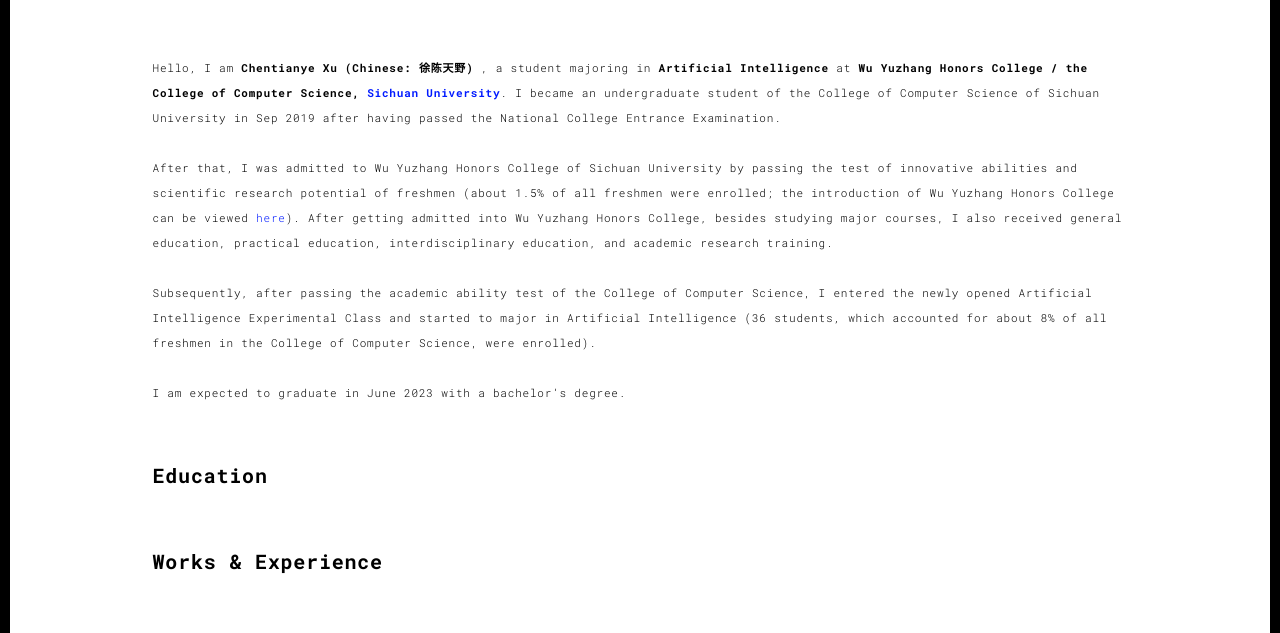
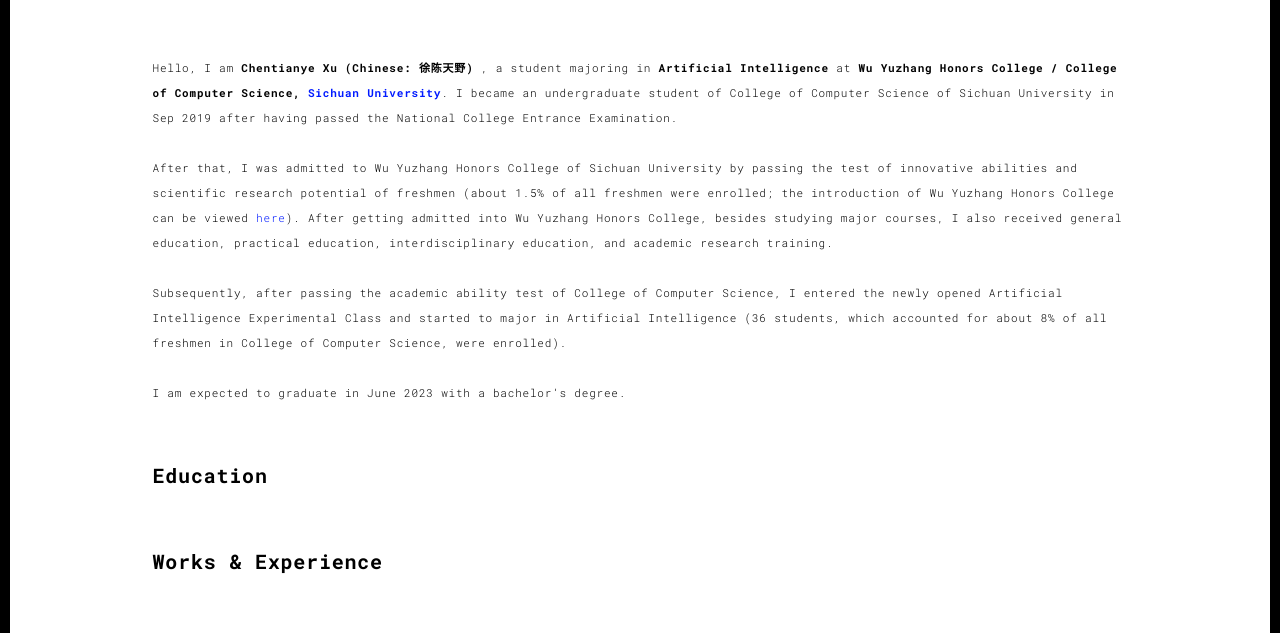
Before and after one commit to XuChentianye/XuChentianye.github.io, a plain HTML site: page about.html in a window 1280 px wide. Shown: the part 147-780 px from the top of the page. Drawn offline with Linux system fonts and the light colour scheme.

Commit message:
Update about.html

```diff
--- a/about.html
+++ b/about.html
@@ -56,7 +56,7 @@
           <div class="row">
             <div class="col-md-10 col-md-offset-1">
               <div class="row">
-			  <p>Hello, I am <b>Chentianye Xu (Chinese: 徐陈天野) </b>, a student majoring in <b>Artificial Intelligence</b> at <b>Wu Yuzhang Honors College / the College of Computer Science, <a href="https://en.wikipedia.org/wiki/Sichuan_University">Sichuan University</a></b>. I became an undergraduate student of the College of Computer Science of Sichuan University in Sep 2019 after having passed the National College Entrance Examination. <br/><br/>After that, I was admitted to Wu Yuzhang Honors College of Sichuan University by passing the test of innovative abilities and scientific research potential of freshmen (about 1.5% of all freshmen were enrolled; the introduction of Wu Yuzhang Honors College can be viewed <a href=" https://scu.edu.cn/wyzxy/xygk/wygs.htm">here</a>). After getting admitted into Wu Yuzhang Honors College, besides studying major courses, I also received general education, practical education, interdisciplinary education, and academic research training.<br/><br/>Subsequently, after passing the academic ability test of the College of Computer Science, I entered the newly opened Artificial Intelligence Experimental Class and started to major in Artificial Intelligence (36 students, which accounted for about 8% of all freshmen in the College of Computer Science, were enrolled). <br/><br/>I am expected to graduate in June 2023 with a bachelor’s degree.</p>
+			  <p>Hello, I am <b>Chentianye Xu (Chinese: 徐陈天野) </b>, a student majoring in <b>Artificial Intelligence</b> at <b>Wu Yuzhang Honors College / College of Computer Science, <a href="https://en.wikipedia.org/wiki/Sichuan_University">Sichuan University</a></b>. I became an undergraduate student of College of Computer Science of Sichuan University in Sep 2019 after having passed the National College Entrance Examination. <br/><br/>After that, I was admitted to Wu Yuzhang Honors College of Sichuan University by passing the test of innovative abilities and scientific research potential of freshmen (about 1.5% of all freshmen were enrolled; the introduction of Wu Yuzhang Honors College can be viewed <a href=" https://scu.edu.cn/wyzxy/xygk/wygs.htm">here</a>). After getting admitted into Wu Yuzhang Honors College, besides studying major courses, I also received general education, practical education, interdisciplinary education, and academic research training.<br/><br/>Subsequently, after passing the academic ability test of College of Computer Science, I entered the newly opened Artificial Intelligence Experimental Class and started to major in Artificial Intelligence (36 students, which accounted for about 8% of all freshmen in College of Computer Science, were enrolled). <br/><br/>I am expected to graduate in June 2023 with a bachelor’s degree.</p>
 
 			  <br/><h3>Education</h3>
 
```
